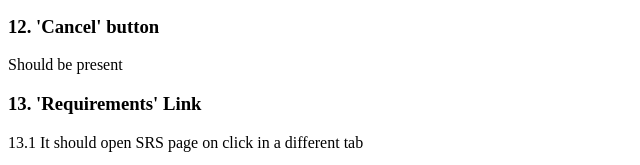
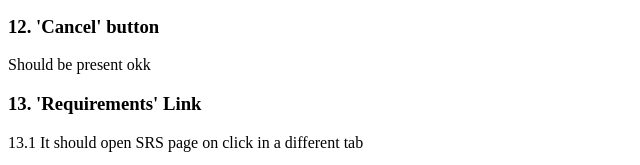
Before and after one commit to shankarnarayan/aldur, a plain HTML site: page public/srs.html in a window 1280 px wide. Shown: the part 1449-1614 px from the top of the page, 0-640 px from the left. Drawn offline with Linux system fonts and the light colour scheme.

Commit message:
fourth commit

```diff
--- a/public/srs.html
+++ b/public/srs.html
@@ -98,7 +98,7 @@
 
 	<h3>12. 'Cancel' button</h3>
 	<p>
-		Should be present<br>
+		Should be present okk<br>
 	</p>
 
 	<h3>13. 'Requirements' Link</h3>
```
